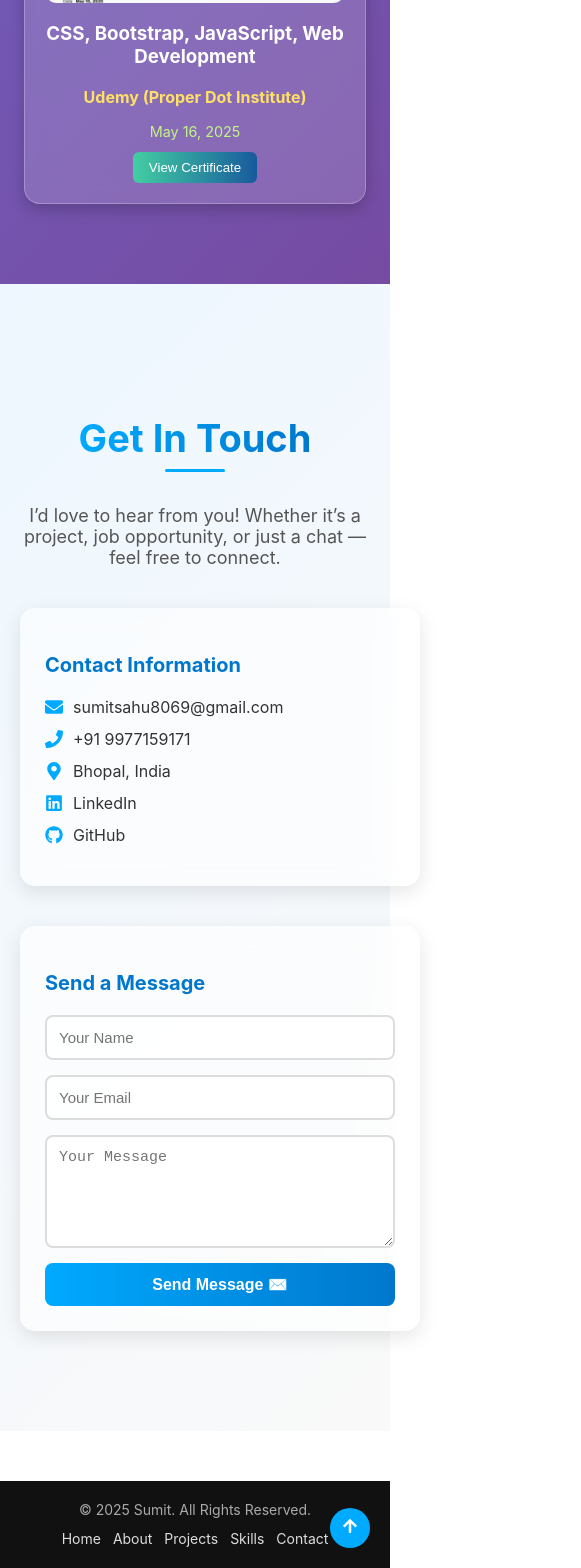
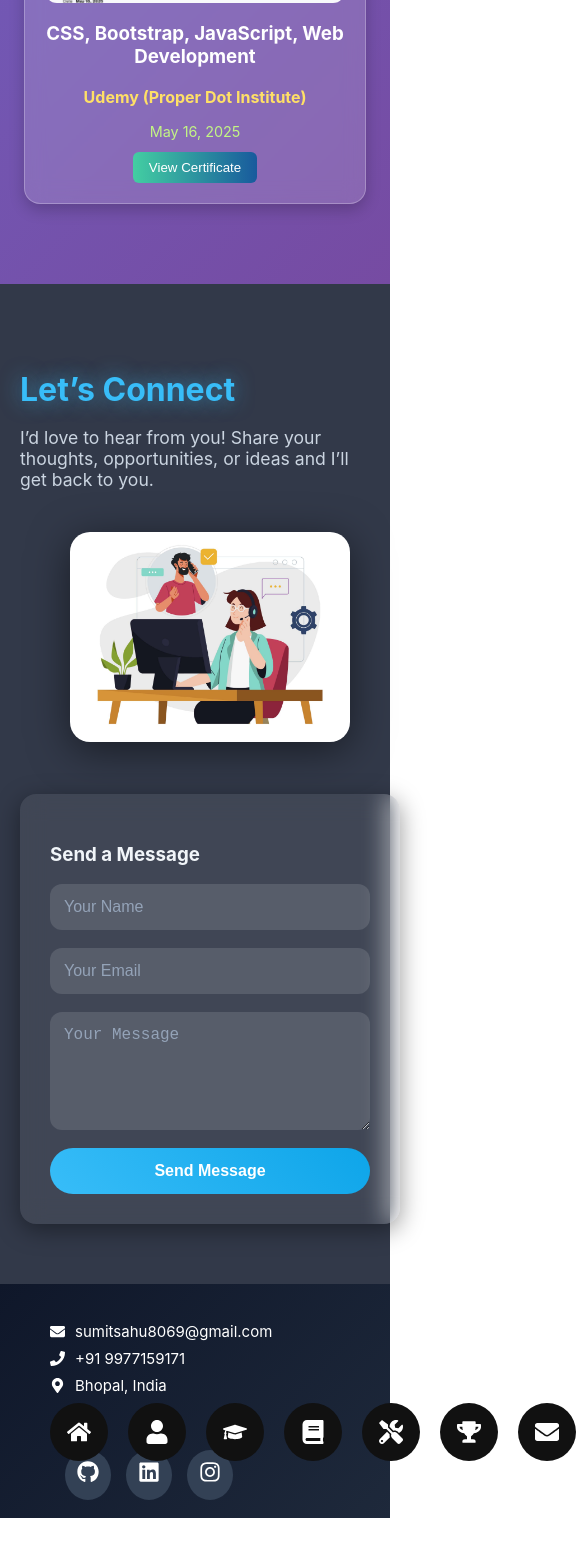
Before and after one commit to sumitsahu98/Portfolio, a React (Create React App) app: page / in a window 390 px wide. Shown: the part 8280-9848 px from the top of the page, 581 px wide, since content can reach past the window. After the commit the page ends 9798 px from the top, so only its background shows below. Built offline with nearby package versions, Linux system fonts and the light colour scheme.

Commit message:
Fixed icon issue and updated navbar

```diff
--- a/src/components/Contact.css
+++ b/src/components/Contact.css
@@ -1,175 +1,175 @@
+/* Section Background */
 .contact {
-  padding: 100px 20px;
-  background: linear-gradient(135deg, #eef7ff, #f9f9f9);
+  padding: 60px 20px;
+  /* background: url("https://i.ibb.co/0FjP2YV/world-map.png") no-repeat center/cover; */
+  background-attachment: fixed;
+  position: relative;
+  color: #f1f5f9;
+}
+
+.contact::before {
+  content: "";
+  position: absolute;
+  top: 0; left: 0;
+  width: 100%; height: 100%;
+  background: rgba(15, 23, 42, 0.85); /* dark overlay */
+  z-index: 0;
 }
 
 .contact-container {
   max-width: 1100px;
   margin: auto;
-  text-align: center;
+  position: relative;
+  z-index: 1;
 }
 
+/* Headings */
 .contact-heading {
-  font-size: 38px;
-  font-weight: bold;
-  background: linear-gradient(90deg, #00aaff, #0077cc);
-  background-clip: text;
-  -webkit-background-clip: text;
-  -webkit-text-fill-color: transparent;
-  margin-bottom: 15px;
-  display: inline-block;
-  position: relative;
-}
-
-.contact-heading::after {
-  content: "";
-  display: block;
-  height: 3px;
-  width: 60px;
-  background: #00aaff;
-  margin: 8px auto 0;
-  border-radius: 2px;
-  transition: width 0.4s ease;
-}
-.contact-heading:hover::after {
-  width: 120px;
+  font-size: 2.8rem;
+  margin-bottom: 10px;
+  font-weight: 700;
+  color: #38bdf8;
+  text-shadow: 0 0 20px rgba(56, 189, 248, 0.6);
 }
 
 .contact-subtitle {
-  font-size: 18px;
-  color: #555;
-  margin-bottom: 40px;
+  font-size: 1.1rem;
+  margin-bottom: 50px;
+  color: #cbd5e1;
 }
 
+/* Layout */
 .contact-content {
   display: flex;
+  align-items: center;
+  justify-content: center;
+  gap: 40px;
   flex-wrap: wrap;
-  gap: 40px;
-  justify-content: space-between;
-  align-items: flex-start;
 }
 
-/* Glassmorphism Card */
+/* Image */
+.contact-image img {
+  max-width: 350px;
+  filter: drop-shadow(0 8px 20px rgba(0, 0, 0, 0.5));
+  transition: transform 0.3s ease;
+  border-radius: 20px;
+}
+
+.contact-image img {
+  width: 350px;
+  max-width: 100%;
+  animation: float 4s ease-in-out infinite;
+}
+
+@keyframes float {
+  0%, 100% {
+    transform: translateY(0px);
+  }
+  50% {
+    transform: translateY(-12px);
+  }
+}
+
+.contact-image img:hover {
+  transform: scale(1.05) rotate(-2deg);
+}
+
+/* Glass Effect Form */
 .glass-card {
+  background: rgba(255, 255, 255, 0.07);
+  border-radius: 16px;
+  padding: 30px;
+  backdrop-filter: blur(12px);
+  box-shadow: 0 6px 25px rgba(0, 0, 0, 0.4);
+  transition: transform 0.3s ease, box-shadow 0.3s ease;
   flex: 1;
   min-width: 320px;
-  background: rgba(255, 255, 255, 0.6);
-  border-radius: 15px;
-  padding: 25px;
-  backdrop-filter: blur(12px);
-  box-shadow: 0px 6px 20px rgba(0,0,0,0.1);
-  transition: transform 0.4s ease, box-shadow 0.4s ease;
-}
-.glass-card:hover {
-  transform: translateY(-6px) scale(1.02);
-  box-shadow: 0px 10px 25px rgba(0,0,0,0.15);
 }
 
-.contact-info h3,
-.contact-form h3 {
-  margin-bottom: 20px;
-  color: #0077cc;
-  font-size: 20px;
-  text-align: left;
-}
-
-.contact-info ul {
-  list-style: none;
-  padding: 0;
-}
-.contact-info ul li {
-  font-size: 16px;
-  margin: 12px 0;
-  color: #333;
-  display: flex;
-  align-items: center;
-  gap: 10px;
-  transition: color 0.3s ease;
-}
-.contact-info ul li:hover {
-  color: #00aaff;
-}
-.contact-info .icon {
-  color: #00aaff;
-  font-size: 18px;
-}
-.contact-info a {
-  text-decoration: none;
-  color: inherit;
-  transition: color 0.3s ease;
-}
-.contact-info a:hover {
-  color: #0077cc;
+.glass-card:hover {
+  transform: translateY(-5px);
+  box-shadow: 0 10px 30px rgba(56, 189, 248, 0.4);
 }
 
 /* Form */
 .contact-form form {
   display: flex;
   flex-direction: column;
-  gap: 15px;
+  gap: 18px;
 }
+
 .contact-form input,
 .contact-form textarea {
-  padding: 12px;
-  border: 2px solid #ddd;
-  border-radius: 8px;
-  font-size: 15px;
-  outline: none;
-  background: rgba(255, 255, 255, 0.8);
-  transition: border-color 0.3s ease, box-shadow 0.3s ease, transform 0.2s ease;
+  padding: 14px;
+  border: none;
+  border-radius: 12px;
+  font-size: 1rem;
+  background: rgba(255, 255, 255, 0.12);
+  color: #f1f5f9;
+  transition: all 0.3s ease;
 }
+
+.contact-form input::placeholder,
+.contact-form textarea::placeholder {
+  color: #94a3b8;
+}
+
 .contact-form input:focus,
 .contact-form textarea:focus {
-  border-color: #00aaff;
-  box-shadow: 0 0 8px rgba(0, 170, 255, 0.4);
-  transform: scale(1.02);
+  background: rgba(56, 189, 248, 0.15);
+  box-shadow: 0 0 8px rgba(56, 189, 248, 0.7);
 }
 
 /* Shimmer Button */
 .btn-shimmer {
   position: relative;
   overflow: hidden;
-  padding: 12px 22px;
-  background: linear-gradient(90deg, #00aaff, #0077cc);
-  color: white;
+  padding: 14px 22px;
   border: none;
-  border-radius: 8px;
-  font-weight: bold;
-  font-size: 16px;
+  border-radius: 25px;
+  background: linear-gradient(45deg, #38bdf8, #0ea5e9);
+  color: #fff;
+  font-size: 1rem;
+  font-weight: 600;
   cursor: pointer;
   transition: transform 0.3s ease;
 }
+
 .btn-shimmer:hover {
-  transform: scale(1.05);
-  box-shadow: 0px 6px 16px rgba(0, 170, 255, 0.4);
+  transform: scale(1.07);
 }
+
 .btn-shimmer::before {
   content: "";
   position: absolute;
   top: 0;
   left: -100%;
-  width: 50%;
+  width: 80%;
   height: 100%;
-  background: rgba(255,255,255,0.4);
-  transform: skewX(-25deg);
-}
-.btn-shimmer:hover::before {
-  animation: shimmer 0.9s forwards;
+  background: linear-gradient(
+    120deg,
+    transparent,
+    rgba(255, 255, 255, 0.6),
+    transparent
+  );
+  transition: left 0.8s;
 }
 
-@keyframes shimmer {
-  100% {
-    left: 200%;
-  }
+.btn-shimmer:hover::before {
+  left: 120%;
 }
 
 /* Responsive */
-@media (max-width: 768px) {
+@media (max-width: 900px) {
   .contact-content {
     flex-direction: column;
-    align-items: center;
   }
-  .glass-card {
-    width: 100%;
+
+  .contact-image img {
+    max-width: 280px;
+  }
+
+  .contact-heading {
+    font-size: 2rem;
   }
 }
--- a/src/components/Contact.js
+++ b/src/components/Contact.js
@@ -1,25 +1,20 @@
 import React from "react";
 import "./Contact.css";
-import { FaEnvelope, FaPhone, FaMapMarkerAlt, FaLinkedin, FaGithub } from "react-icons/fa";
+import contactImg from "../assets/contact.png"; // 📌 Add a contact-related image (SVG/PNG) in assets folder
 
 function Contact() {
   return (
     <section id="contact" className="contact">
       <div className="contact-container">
-        <h2 className="contact-heading">Get In Touch</h2>
-        <p className="contact-subtitle">I’d love to hear from you! Whether it’s a project, job opportunity, or just a chat — feel free to connect.</p>
+        <h2 className="contact-heading">Let’s Connect</h2>
+        <p className="contact-subtitle">
+          I’d love to hear from you! Share your thoughts, opportunities, or ideas and I’ll get back to you.
+        </p>
 
         <div className="contact-content">
-          {/* Left Side - Info */}
-          <div className="contact-info glass-card">
-            <h3>Contact Information</h3>
-            <ul>
-              <li><FaEnvelope className="icon" /> sumitsahu8069@gmail.com</li>
-              <li><FaPhone className="icon" /> +91 9977159171</li>
-              <li><FaMapMarkerAlt className="icon" /> Bhopal, India</li>
-              <li><FaLinkedin className="icon" /> <a href="https://www.linkedin.com/in/sumit-sahu-1a17ab32a/" target="_blank" rel="noreferrer">LinkedIn</a></li>
-              <li><FaGithub className="icon" /> <a href="https://github.com/sumitsahu98" target="_blank" rel="noreferrer">GitHub</a></li>
-            </ul>
+          {/* Left Side - Image */}
+          <div className="contact-image">
+            <img src={contactImg} alt="Contact Illustration" />
           </div>
 
           {/* Right Side - Form */}
@@ -29,7 +24,7 @@ function Contact() {
               <input type="text" placeholder="Your Name" required />
               <input type="email" placeholder="Your Email" required />
               <textarea placeholder="Your Message" rows="5" required></textarea>
-              <button type="submit" className="btn-shimmer">Send Message ✉️</button>
+              <button type="submit" className="btn-shimmer">Send Message</button>
             </form>
           </div>
         </div>
--- a/src/components/Footer.css
+++ b/src/components/Footer.css
@@ -1,73 +1,101 @@
 .footer {
-  background: #111;
-  color: #ddd;
-  padding: 20px 0;
-  text-align: center;
-  position: relative;
-  margin-top: 50px;
+  display: flex;
+  justify-content: space-between;
+  align-items: center;
+  padding: 30px 50px;
+  background: linear-gradient(135deg, #0f172a, #1e293b);
+  color: white;
+  flex-wrap: wrap;
 }
 
-.footer-container {
-  max-width: 1100px;
-  margin: auto;
+.footer-left p {
+  margin: 8px 0;
+  font-size: 15px;
   display: flex;
-  flex-direction: column;
   align-items: center;
-  gap: 15px;
+  gap: 10px;
 }
 
-.footer p {
-  font-size: 14px;
-  margin: 0;
-  color: #aaa;
-}
-
-/* Links */
 .footer-links {
+  display: flex;
+  gap: 25px;
   list-style: none;
-  display: flex;
-  gap: 20px;
-  margin: 0;
-  padding: 0;
 }
 
 .footer-links li a {
-  color: #ddd;
-  text-decoration: none;
-  font-size: 14px;
-  transition: color 0.3s ease;
-}
-.footer-links li a:hover {
-  color: #00aaff;
+  color: white;
+  font-size: 15px;
+  padding: 4px;
+  border-radius: 50%;
+  background: #334155;
+  transition: all 0.3s ease-in-out;
 }
 
-/* Back-to-top Button */
-.back-to-top {
-  position: absolute;
-  right: 20px;
-  bottom: 20px;
-  background: #00aaff;
-  border: none;
-  color: #fff;
-  padding: 10px 12px;
-  border-radius: 50%;
-  cursor: pointer;
-  transition: all 0.3s ease;
-  font-size: 16px;
-}
-.back-to-top:hover {
-  background: #0077cc;
-  transform: scale(1.1);
-  box-shadow: 0px 4px 12px rgba(0,170,255,0.4);
+.footer-links li a:hover {
+  background: #60a5fa;
+  transform: scale(1.2);
 }
 
-/* Responsive */
-@media (max-width: 768px) {
-  .footer-container {
-    gap: 10px;
-  }
-  .footer-links {
-    flex-wrap: wrap;
-    gap: 12px;
-  }
+.footer-right a {
+  color: white;
+  font-size: 22px;
+  margin-left: 15px;
+  padding: 12px;
+  border-radius: 50%;
+  background: #334155;
+  transition: all 0.3s ease-in-out;
 }
+
+.footer-right a:hover {
+  background: #f43f5e;
+  transform: scale(1.2);
+}
+.footer-links {
+  display: flex;
+  justify-content: center;
+  gap: 20px;
+  list-style: none;
+  padding: 0;
+  margin: 0;
+}
+
+.footer-links li a {
+  position: relative;
+  display: flex;
+  align-items: center;
+  justify-content: center;
+  background: #111;  /* dark black circle */
+  color: #fff;
+  font-size: 1.5rem;
+  width: 50px;
+  height: 50px;
+  border-radius: 50%; /* perfect circle */
+  transition: all 0.3s ease;
+}
+
+.footer-links li a:hover {
+  background: #444; /* lighter on hover */
+  transform: scale(1.1);
+}
+
+/* Tooltip */
+.footer-links li a::after {
+  content: attr(data-tooltip);
+  position: absolute;
+  bottom: -35px;
+  left: 50%;
+  transform: translateX(-50%);
+  background: #222;
+  color: #fff;
+  padding: 5px 10px;
+  font-size: 0.8rem;
+  border-radius: 6px;
+  opacity: 0;
+  pointer-events: none;
+  white-space: nowrap;
+  transition: opacity 0.3s ease;
+}
+
+.footer-links li a:hover::after {
+  opacity: 1;
+}
--- a/src/components/Footer.js
+++ b/src/components/Footer.js
@@ -1,29 +1,49 @@
+// Footer.js
 import React from "react";
+import { FaHome, FaUser, FaBook, FaTools, FaGraduationCap, FaTrophy, FaEnvelope, FaPhone, FaMapMarkerAlt, FaGithub, FaLinkedin, FaInstagram } from "react-icons/fa";
 import "./Footer.css";
-import { FaArrowUp } from "react-icons/fa";
 
 function Footer() {
-  // Scroll to top
-  const scrollToTop = () => {
-    window.scrollTo({ top: 0, behavior: "smooth" });
-  };
-
   return (
     <footer className="footer">
-      <div className="footer-container">
-        <p>© {new Date().getFullYear()} Sumit. All Rights Reserved.</p>
+      {/* Left - Contact Info */}
+      <div className="footer-left">
+        <p><FaEnvelope /> sumitsahu8069@gmail.com</p>
+        <p><FaPhone /> +91 9977159171</p>
+        <p><FaMapMarkerAlt /> Bhopal, India</p>
+      </div>
 
-        <ul className="footer-links">
-          <li><a href="#home">Home</a></li>
-          <li><a href="#about">About</a></li>
-          <li><a href="#projects">Projects</a></li>
-          <li><a href="#skills">Skills</a></li>
-          <li><a href="#contact">Contact</a></li>
-        </ul>
+      {/* Middle - Navigation Icons */}
+     <ul className="footer-links">
+  <li>
+    <a href="#home" data-tooltip="Home"><FaHome /></a>
+  </li>
+  <li>
+    <a href="#about" data-tooltip="About"><FaUser /></a>
+  </li>
+  <li>
+    <a href="#education" data-tooltip="Education"><FaGraduationCap /></a>
+  </li>
+  <li>
+    <a href="#projects" data-tooltip="Projects"><FaBook /></a>
+  </li>
+  <li>
+    <a href="#skills" data-tooltip="Skills"><FaTools /></a>
+  </li>
+  <li>
+    <a href="#certificates" data-tooltip="Certificates"><FaTrophy /></a>
+  </li>
+  <li>
+    <a href="#contact" data-tooltip="Contact"><FaEnvelope /></a>
+  </li>
+</ul>
 
-        <button className="back-to-top" onClick={scrollToTop}>
-          <FaArrowUp />
-        </button>
+
+      {/* Right - Social Media */}
+      <div className="footer-right">
+        <a href="https://github.com/yourusername" target="_blank" rel="noopener noreferrer"><FaGithub /></a>
+        <a href="https://www.linkedin.com/in/yourusername" target="_blank" rel="noopener noreferrer"><FaLinkedin /></a>
+        <a href="https://www.instagram.com/i_sumit_sahu__/" target="_blank" rel="noopener noreferrer"><FaInstagram /></a>
       </div>
     </footer>
   );
```
Also changed, not shown: src/assets/contact.png (added).
